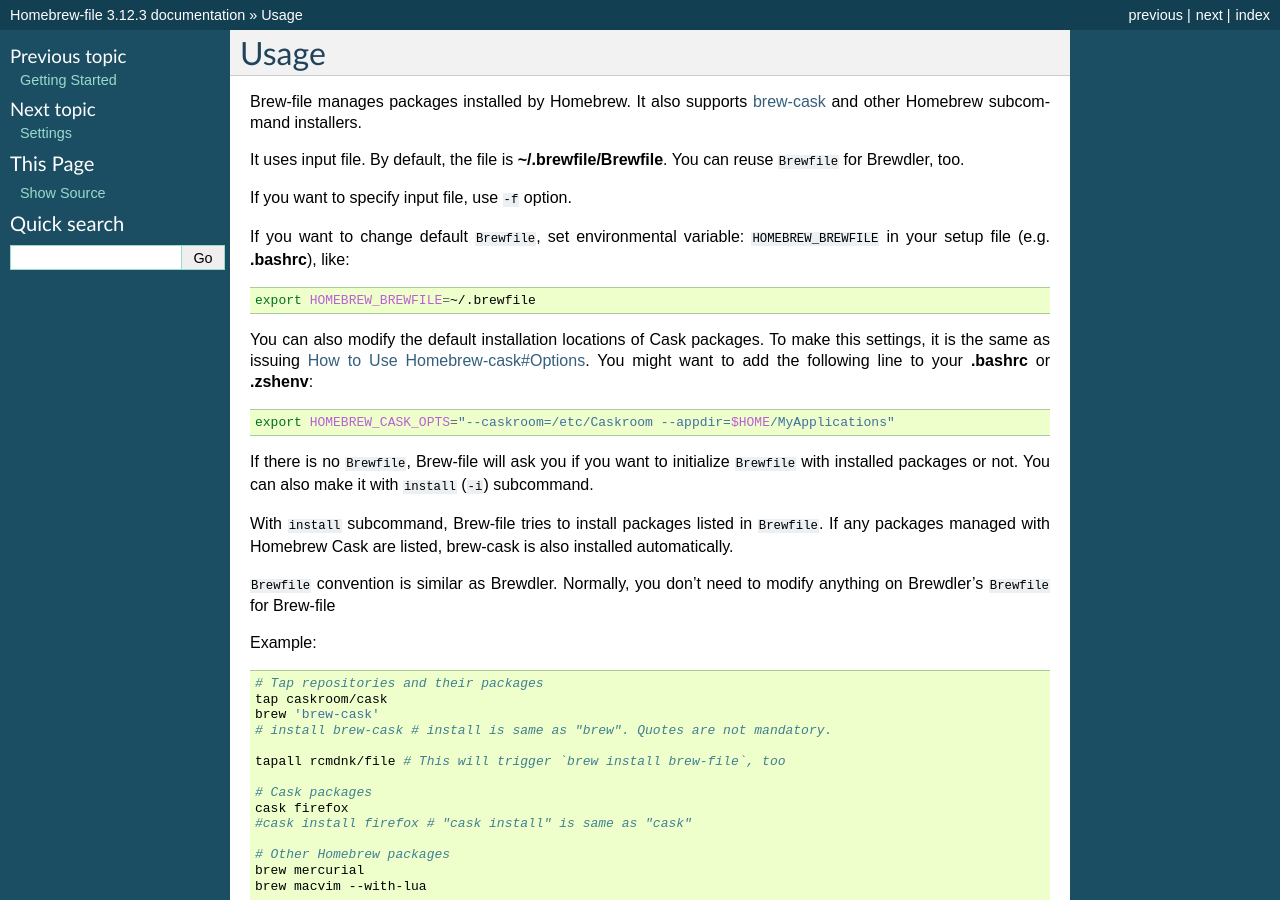
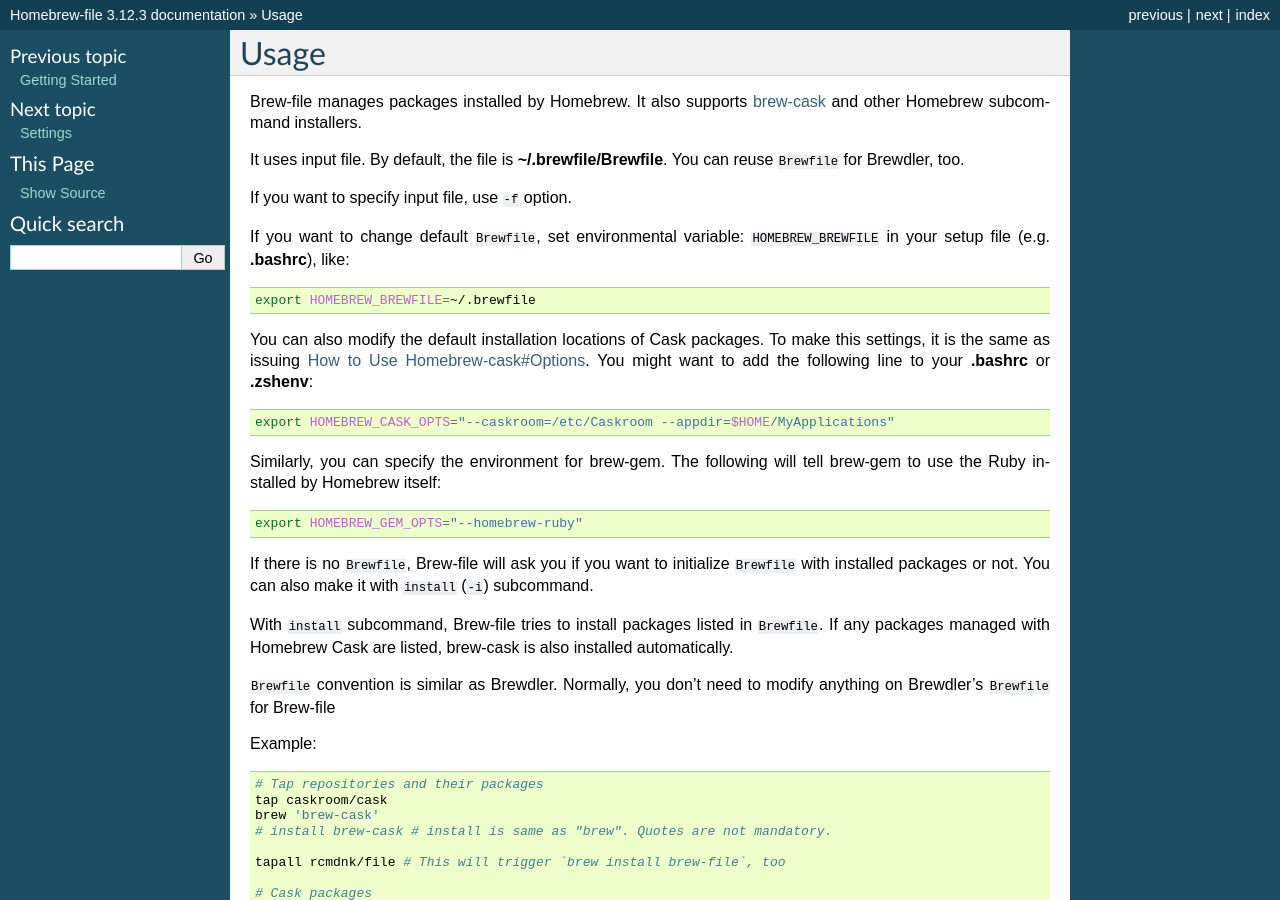
Before and after one commit to rcmdnk/homebrew-file, a Sphinx documentation site: the page built from docs/usage.rst, in a window 1280 px wide and 900 px high. Built offline with Sphinx 7.4.7, drawn with Linux system fonts in a browser that asks for light colours.

Commit message:
add environment support for using brew's ruby installation with brew-gem
- the `--homebrew-ruby` flag to `brew-gem` will tell it to use the Ruby as installed by Homebrew (see sportngin/brew-gem#29)
- allow `HOMEBREW_GEM_OPTS` environment variable so users don't need to type `--homebrew-ruby` every time
- updated docs

```diff
--- a/docs/settings.rst
+++ b/docs/settings.rst
@@ -14,3 +14,4 @@
    HOMEBREW_BREWFILE_VERBOSE      | Set verbose level. | 1
    HOMEBREW_BREWFILE_APPSTORE     | Set 0 you don't want to list up AppStore applications Brewfile. | 1
    HOMEBREW_CASK_OPTS             | This is `Cask's option <https://github.com/caskroom/homebrew-cask/blob/master/USAGE.md>`_ to set cask environment. If caskroom or appdir is set with these options, Brew-file uses these values in it. | \"\"
+   HOMEBREW_GEM_OPTS              | This is `brew-gem's option <https://github.com/sportngin/brew-gem/blob/master/README.md>`_ to set Ruby environment. | \"\"
--- a/docs/usage.rst
+++ b/docs/usage.rst
@@ -24,6 +24,12 @@
 .. code-block:: sh
 
     export HOMEBREW_CASK_OPTS="--caskroom=/etc/Caskroom --appdir=$HOME/MyApplications"
+
+Similarly, you can specify the environment for brew-gem.  The following will tell brew-gem to use the Ruby installed by Homebrew itself:
+
+.. code-block:: sh
+
+    export HOMEBREW_GEM_OPTS="--homebrew-ruby"
 
 If there is no ``Brewfile``, Brew-file will ask you if you want to initialize ``Brewfile``
 with installed packages or not.
```
Also changed, not shown: 1 other file.
